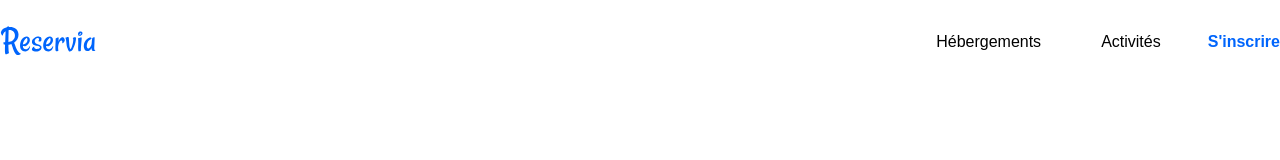
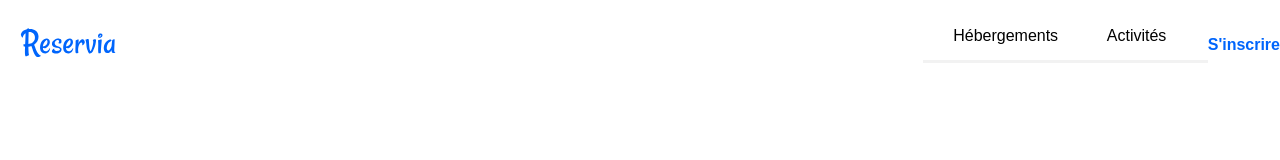
Before and after one commit to Bisuke76/AxelBurguiere_2_12072021, a plain HTML site: page index.html in a window 1280 px wide. Drawn offline with Linux system fonts and the light colour scheme; a web font is replaced by a local one.

Commit message:
fin css et html header

```diff
--- a/index.html
+++ b/index.html
@@ -15,8 +15,8 @@
             </div>
             <nav>
                 <ul>
-                    <li><a class="nav1" href="#">Hébergements</a></li>
-                    <li><a class="nav2" href="#">Activités</a></li>
+                    <li><a href="#">Hébergements</a></li>
+                    <li><a href="#">Activités</a></li>
                 </ul>
                 <div>
                     <a class="signup" href="#">S'inscrire</a>
--- a/style.css
+++ b/style.css
@@ -54,13 +54,18 @@ nav li a:hover{
   nav{
     width: 100%;
   }
+
   ul{
     width: 100%;
-    border-bottom: 3px solid #F2F2F2;
+
+  }
+
   }
   li{
     width: 50%;
     text-align: center;
+    border-bottom: 3px solid #F2F2F2;
+    padding-bottom: 15px;
   }
   #logo{
     padding: 20px;
@@ -69,7 +74,14 @@ nav li a:hover{
   nav li a:hover{
     border-top: inherit;
   }
-  ul:hover{
+  nav ul{
+    padding: 0px;
+  }
+  nav li:hover{
     border-bottom: 3px solid #0065FC;
   }
+
+
+
+
 }
```
